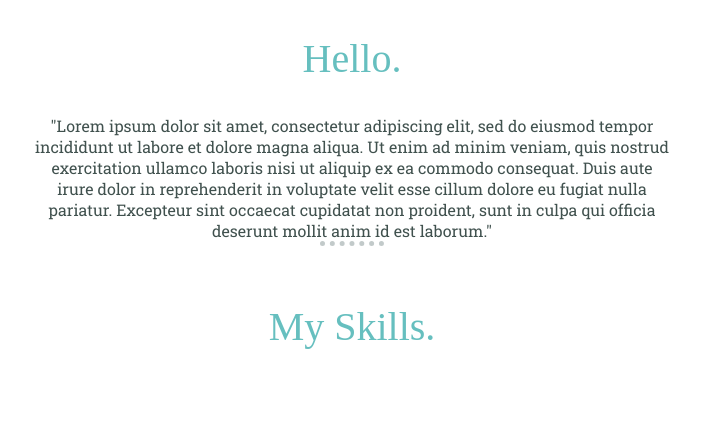
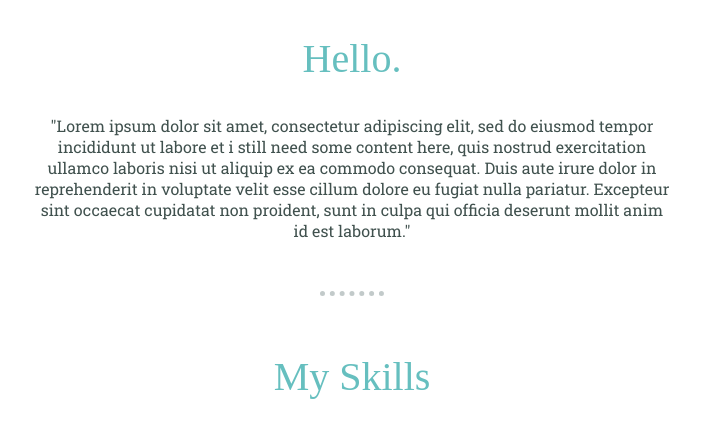
Before and after one commit to Sparks0618/cv, a plain HTML site: page index.html in a window 1280 px wide. Shown: the part 1124-1571 px from the top of the page, without its empty margins (288-991 px from the left). Drawn offline with Linux system fonts and the light colour scheme; a web font is replaced by a local one.

Commit message:
some adjustment

```diff
--- a/css/style.css
+++ b/css/style.css
@@ -45,7 +45,7 @@ p{
 
 .intro{
   width: 50%;
-  margin: auto;
+  margin: 20px auto 50px;
 }
 
 .position{
--- a/index.html
+++ b/index.html
@@ -24,14 +24,14 @@
       <img src="images/Rommel.png" alt="">
       <h2>Hello.</h2>
       <p class="intro">"Lorem ipsum dolor sit amet, consectetur adipiscing elit, sed do eiusmod tempor
-        incididunt ut labore et dolore magna aliqua. Ut enim ad minim veniam, quis nostrud exercitation
+        incididunt ut labore et i still need some content here, quis nostrud exercitation
          ullamco laboris nisi ut aliquip ex ea commodo consequat. Duis aute irure dolor in reprehenderit in
           voluptate velit esse cillum dolore eu fugiat nulla pariatur. Excepteur sint occaecat cupidatat non proident,
            sunt in culpa qui officia deserunt mollit anim id est laborum."</p>
     </div>
     <hr>
     <div class="skills">
-      <h2>My Skills.</h2>
+      <h2>My Skills</h2>
       <div class="skill-row">
         <img class="coding-image" src="https://media.giphy.com/media/u2pmTWUi0MXjyrMaVj/giphy.gif" alt="">
         <h3>Programming</h3>
```
